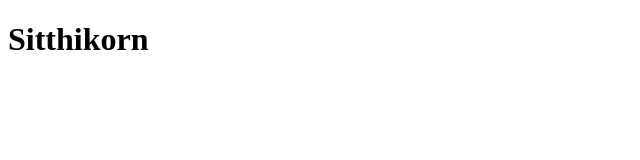
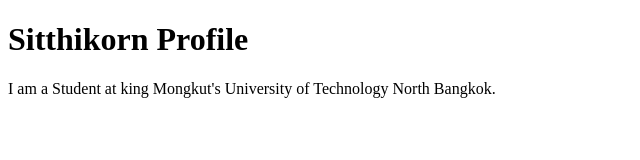
Before and after one commit to sitthikorn12/github-desktop-project, a plain HTML site: page index.html in a window 1280 px wide. Shown: the whole page, without its empty margins (0-640 px from the left). Drawn offline with Linux system fonts and the light colour scheme.

Commit message:
Add information
Add information

```diff
--- a/index.html
+++ b/index.html
@@ -6,6 +6,7 @@
     <title>Document</title>
 </head>
 <body>
-    <h1>Sitthikorn</h1>
+    <h1>Sitthikorn Profile</h1>
+    <p>I am a Student at king Mongkut's University of Technology North Bangkok.</p>
 </body>
 </html>
```
